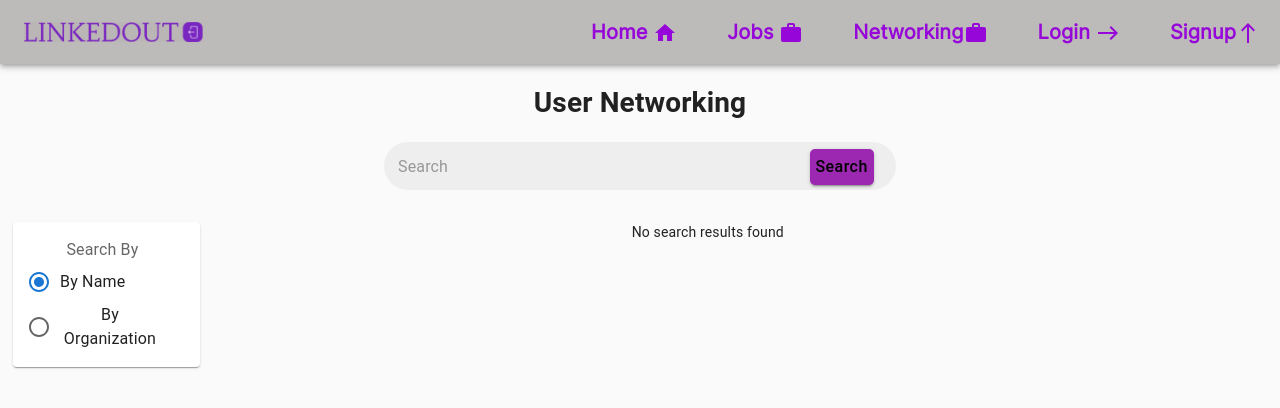
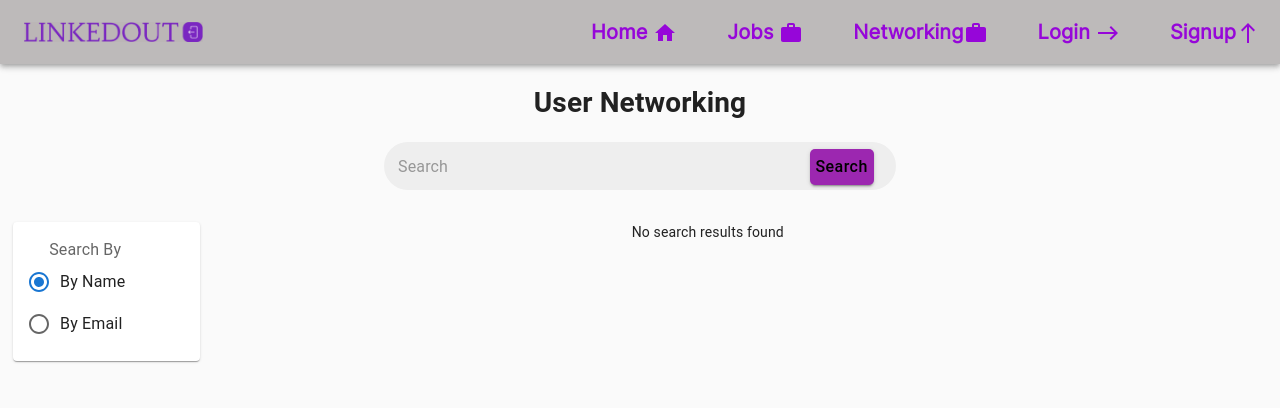
Before and after one commit to cckarabatsos/SOEN390_Team13, a React (Create React App) app in the folder soen390_web/: page /UserNetworking in a window 1280 px wide. Shown: the top 408 px of the page. Built offline with nearby package versions, Linux system fonts and the light colour scheme.

Commit message:
change filter option and add homepage link

```diff
--- a/soen390_web/src/components/FilterSelection.jsx
+++ b/soen390_web/src/components/FilterSelection.jsx
@@ -37,9 +37,9 @@ const FilterSelection = (props) => {
                 label="By Name"
               />
               <FormControlLabel
-                value="org"
+                value="email"
                 control={<Radio />}
-                label="By Organization"
+                label="By Email"
               />
             </RadioGroup>
           </FormControl>
--- a/soen390_web/src/components/NavBar.jsx
+++ b/soen390_web/src/components/NavBar.jsx
@@ -39,7 +39,9 @@ function Navbar() {
       <AppBar position="static" style={{ background: "#BDBABA" }}>
         <CssBaseline />
         <Toolbar>
-          <img className="logo" src={navlogo} alt="LinkedOut" />
+          <Link data-testid="home-1" to="/" className="logo">
+            <img className="logo" src={navlogo} alt="LinkedOut" />
+          </Link>
           {isMobile ? (
             <DrawerComponent />
           ) : (
--- a/soen390_web/src/pages/Login.jsx
+++ b/soen390_web/src/pages/Login.jsx
@@ -17,6 +17,7 @@ function MainTitle(props) {
 
   const signInUser = async () => {
     const success = await SignInUser(emailInput, passwordInput);
+    console.log(success);
     setIsAuth(success.data);
     success.status === 200
       ? navigate("/UserProfile")
@@ -106,7 +107,7 @@ function MainTitle(props) {
                   <GoogleLogin />
                 </Grid>
                 <Grid item xs={12}>
-                  Don't have an account? Sign up <Link to="/UserConnection">here!</Link>
+                  Don't have an account? Sign up <Link to="/Signup">here!</Link>
                 </Grid>
               </Grid>
             </div>
```
Also changed, not shown: 1 other file (tests, documents, lock files or other folders).
